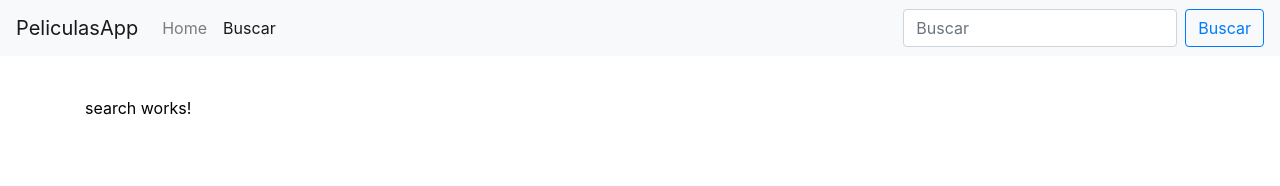
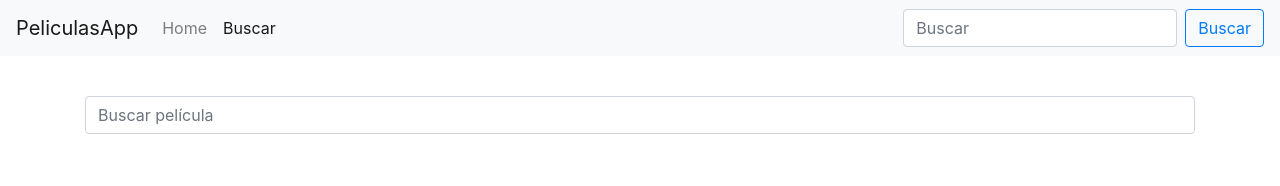
Before and after one commit to Krisalitt/peliculasapp, an Angular app: page /search in a window 1280 px wide. Shown: the top 186 px of the page. Built offline with nearby package versions, Linux system fonts and the light colour scheme; no server answers.

Commit message:
se agregó el esqueleto del search

```diff
--- a/src/app/components/search/search.component.html
+++ b/src/app/components/search/search.component.html
@@ -1,3 +1,10 @@
-<p>
-  search works!
-</p>
+<div class="row">
+  <div class="col-md-12">
+    <input type="text"
+           placeholder="Buscar película"
+           name="btnSearch"
+           #search
+           (keyup)="searchMovie(search.value)"
+           class="form-control">
+  </div>
+</div>
--- a/src/app/components/search/search.component.ts
+++ b/src/app/components/search/search.component.ts
@@ -15,4 +15,8 @@ export class SearchComponent {
       });
   }
 
+  searchMovie(termino: string) {
+    console.log(termino);
+  }
+
 }
```
